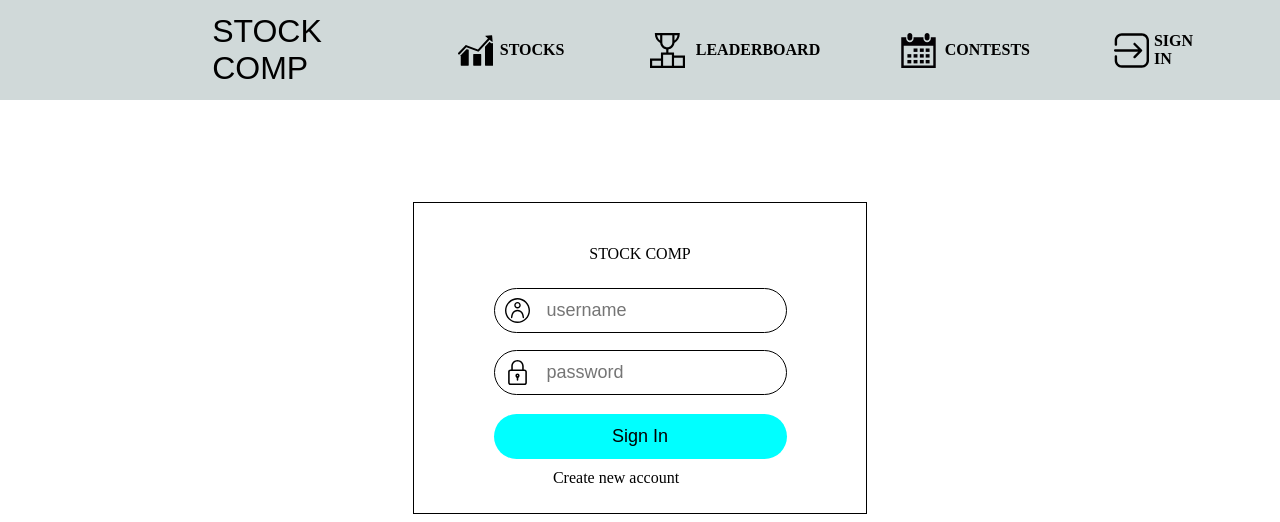
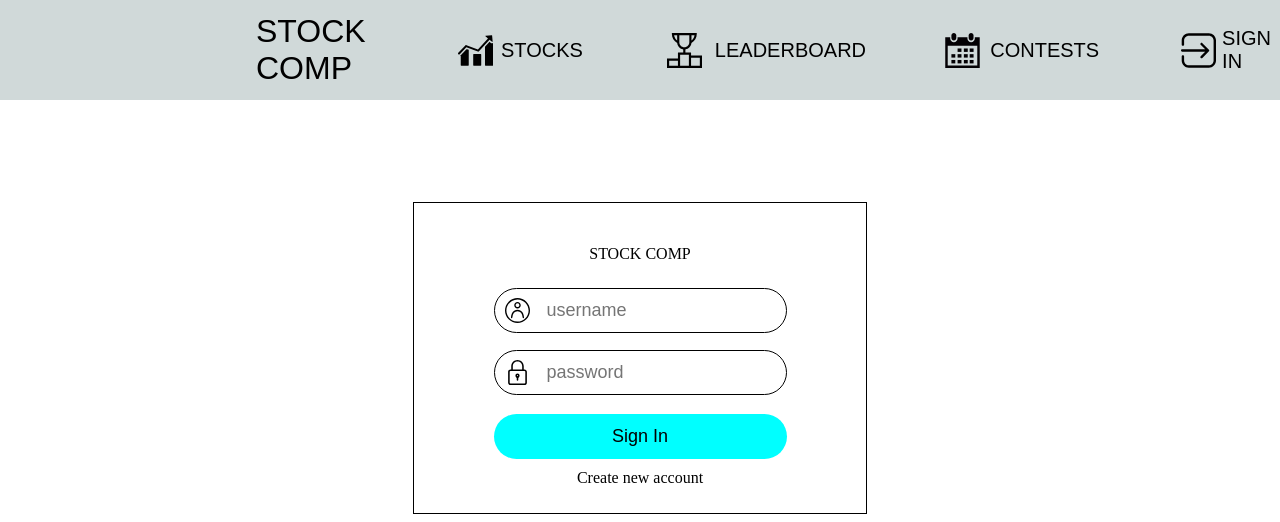
Before and after one commit to andrewass/stockcomp-client, a React (Create React App) app: page /sign-in in a window 1280 px wide. Shown: the top 522 px of the page. Built offline with nearby package versions, Linux system fonts and the light colour scheme.

Commit message:
Changed styling of dropdown list

```diff
--- a/src/body/Body.js
+++ b/src/body/Body.js
@@ -7,6 +7,7 @@ import SignIn from "./authentication/SignIn";
 import SignUp from "./authentication/SignUp";
 import DetailBlock from "./symbols/details/DetailBlock";
 import "./body.css";
+import UserAccount from "./account/UserAccount";
 
 const Body = () => {
 
@@ -18,6 +19,7 @@ const Body = () => {
                 <Route path="/symbol-detail" component={DetailBlock}/>
                 <Route path="/sign-in" component={SignIn}/>
                 <Route path="/sign-up" component={SignUp}/>
+                <Route path="/account" component={UserAccount}/>
                 <Route path="*" component={Symbols}/>
             </Switch>
         </div>
--- /dev/null
+++ b/src/body/account/UserAccount.js
@@ -0,0 +1,10 @@
+import React from "react";
+
+const UserAccount = () => {
+
+    return(
+        <h4>User Account</h4>
+    );
+}
+
+export default UserAccount;
--- a/src/header/AccountDropDown.js
+++ b/src/header/AccountDropDown.js
@@ -1,4 +1,34 @@
+import React from "react";
+import {NavLink} from "react-router-dom";
+import signOutIcon from "../icons/logout.svg";
+import settingsIcon from "../icons/gear.svg";
+import userIcon from "../icons/user.svg";
+import AuthenticationState from "./AuthenticationState";
+import "./header.css";
 
-const AccountDropDown = () =>{
 
+const AccountDropDown = () => {
+
+    const {signOutUser} = AuthenticationState();
+
+    return (
+        <div id="accountDropDown">
+            <button id="dropDownButton">
+                <img src={settingsIcon} className="headerIcon" alt="sign in icon"/>
+                <span className="headerText">SETTINGS</span>
+            </button>
+            <div id="dropDownItems">
+                <NavLink to="/account" className="dropDownItem">
+                    <img src={userIcon} className="dropDownItemIcon" alt="account icon"/>
+                    <span className="dropDownItemText">ACCOUNT</span>
+                </NavLink>
+                <button className="dropDownItem" onClick={signOutUser}>
+                    <img src={signOutIcon} className="dropDownItemIcon" alt="sign out icon"/>
+                    <span className="dropDownItemText">SIGN OUT</span>
+                </button>
+            </div>
+        </div>
+    );
 }
+
+export default AccountDropDown;
--- a/src/header/Authentication.js
+++ b/src/header/Authentication.js
@@ -1,34 +1,20 @@
-import React, {useEffect} from "react";
+import React from "react";
 import signInIcon from "../icons/login.svg"
-import signOutIcon from "../icons/logout.svg";
-import settingsIcon from "../icons/user.svg";
 import {NavLink} from "react-router-dom";
 import AuthenticationState from "./AuthenticationState";
+import AccountDropDown from "./AccountDropDown";
 
 const Authentication = () => {
 
-    const {isSignedIn, signOutUser} = AuthenticationState();
-
-    useEffect(() => {
-        console.log("Triggering use effect on authentication component");
-    }, [isSignedIn]);
+    const {isSignedIn} = AuthenticationState();
 
     if (isSignedIn) {
         return (
-            <React.Fragment>
-                <NavLink to="/user" className="link">
-                    <img src={settingsIcon} className="headerIcon" alt="settings icon"/>
-                    <span className="headerText">SETTINGS</span>
-                </NavLink>
-                <button>
-                    <img src={signOutIcon} className="headerIcon" alt="sign out icon"/>
-                    <span className="headerText" onClick={signOutUser}>SIGN OUT</span>
-                </button>
-            </React.Fragment>
+            <AccountDropDown/>
         );
     } else {
         return (
-            <NavLink to="/sign-in" className="link">
+            <NavLink to="/sign-in" className="navItem">
                 <img src={signInIcon} className="headerIcon" alt="sign in icon"/>
                 <span className="headerText">SIGN IN</span>
             </NavLink>
--- a/src/header/Header.js
+++ b/src/header/Header.js
@@ -10,19 +10,19 @@ const Header = () => {
 
     return (
         <header id="header">
-            <nav id="navigation">
-                <NavLink to="/home" className="link">
+            <nav id="navigationBar">
+                <NavLink to="/home" className="navItem">
                     <span id="appTitle">STOCK COMP</span>
                 </NavLink>
-                <NavLink to="/stocks" className="link">
+                <NavLink to="/stocks" className="navItem">
                     <img src={stocks} className="headerIcon" alt="Symbol icon"/>
                     <span className="headerText">STOCKS</span>
                 </NavLink>
-                <NavLink to="/leaderboard" className="link">
+                <NavLink to="/leaderboard" className="navItem">
                     <img src={leaderboard} className="headerIcon" alt="Leaderboard icon"/>
                     <span className="headerText">LEADERBOARD</span>
                 </NavLink>
-                <NavLink to="/contests" className="link">
+                <NavLink to="/contests" className="navItem">
                     <img src={calendar} className="headerIcon" alt="Calendar icon"/>
                     <span className="headerText">CONTESTS</span>
                 </NavLink>
--- a/src/header/header.css
+++ b/src/header/header.css
@@ -8,40 +8,73 @@
     flex-flow: row wrap;
 }
 
-.headerText{
-    font-weight: bold;
-    margin-left: 7%;
-}
-
-#appTitle{
-    font-family: Arial, serif;
-    font-size: xx-large;
-    width: 20%;
-    display: flex;
-    margin: 0 1% 0 0%;
-    justify-content: center;
-    align-items: center;
-}
-
-#navigation{
+#navigationBar{
     width: 60%;
     display: flex;
     flex-flow: row nowrap;
     align-items: center;
 }
 
+.headerText{
+    font-family: fantasy, Arial;
+    font-size: 20px;
+    margin-left: 7%;
+}
+
+#appTitle{
+    font-family: fantasy, Arial;
+    font-size: xx-large;
+    margin: 0 1% 0 0%;
+}
+
 .headerIcon{
     width: 35px;
 }
 
-.link{
+.dropDownItemIcon{
+    width: 25px;
+}
+
+.navItem {
     display: flex;
     flex-flow: row nowrap;
     align-items: center;
     margin-right: 12%;
 }
 
+#dropDownItems {
+    display: none;
+}
+
 a {
     text-decoration: none;
-    color: black;
+    color: black
 }
+
+#accountDropDown{
+    margin-right: 12%;
+}
+
+#accountDropDown:hover #dropDownItems {
+    display: flex;
+    flex-flow: column nowrap;
+    position: absolute;
+    background-color: #d0d9d9;
+}
+
+#dropDownButton{
+    display: flex;
+    flex-flow: row nowrap;
+    padding: 0;
+}
+
+.dropDownItem{
+    display: flex;
+    flex-flow: row nowrap;
+    align-items: center;}
+
+.dropDownItemText{
+    font-family: fantasy, Arial;
+    font-size: 15px;
+    margin-left: 5%;
+}
```
Also changed, not shown: src/icons/gear.svg (added).
